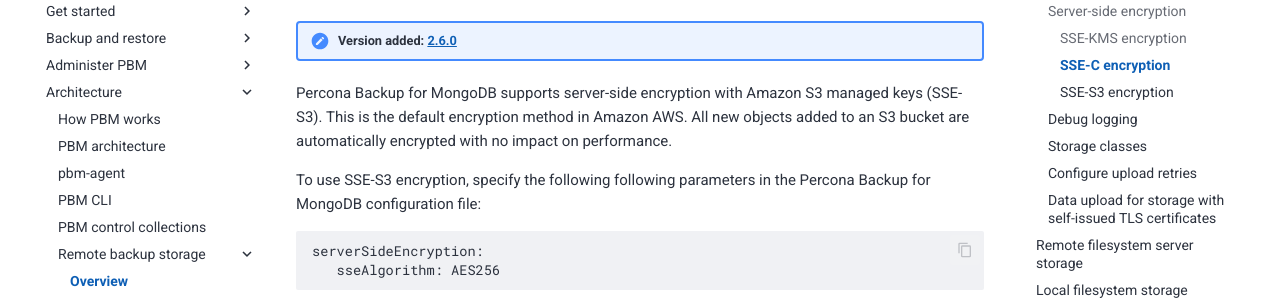
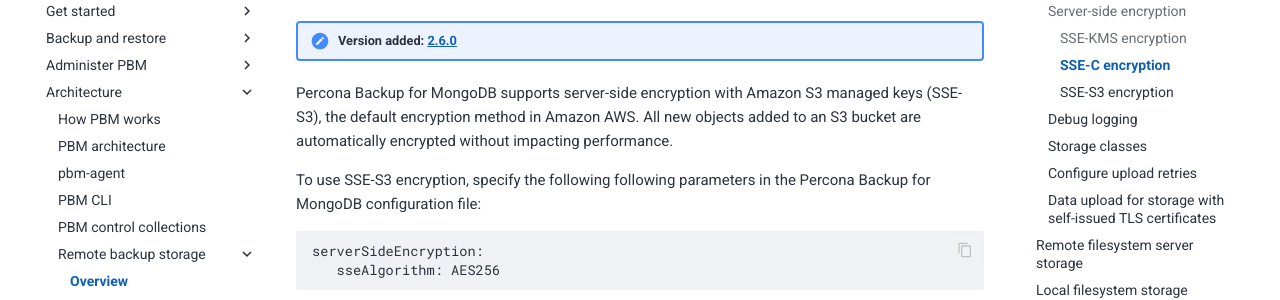
Before and after one commit to percona/pbm-docs, an MkDocs documentation site: the page built from docs/details/storage-configuration.md, in a window 1280 px wide and 900 px high, scrolled down 2041 px. Shown: the part 176-476 px from the top of the window. Built offline with MkDocs 1.6.1 and Material for MkDocs 9.7.7, drawn with Linux system fonts in a browser that asks for light colours; nearby versions of some CDN libraries; comment, search, counter and statistics services are not loaded.

Commit message:
Update docs/details/storage-configuration.md
Co-authored-by: radoslawszulgo <radoslaw.szulgo@percona.com>

```diff
--- a/docs/details/storage-configuration.md
+++ b/docs/details/storage-configuration.md
@@ -87,7 +87,7 @@
 
 !!! admonition "Version added: [2.6.0](../release-notes/2.6.0.md)"
 
-Percona Backup for MongoDB supports server-side encryption with Amazon S3 managed keys (SSE-S3). This is the default encryption method in Amazon AWS. All new objects added to an S3 bucket are automatically encrypted with no impact on performance.
+Percona Backup for MongoDB supports server-side encryption with Amazon S3 managed keys (SSE-S3), the default encryption method in Amazon AWS. All new objects added to an S3 bucket are automatically encrypted without impacting performance.
 
 To use SSE-S3 encryption, specify the following following parameters in the Percona Backup for MongoDB configuration file:
 
```
